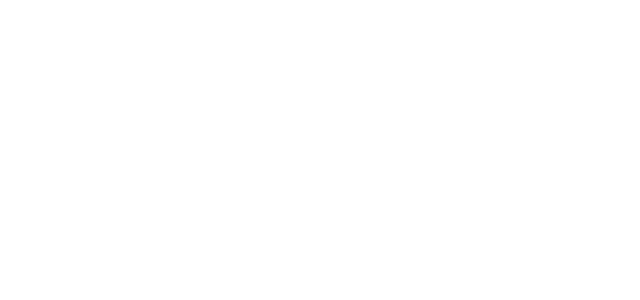
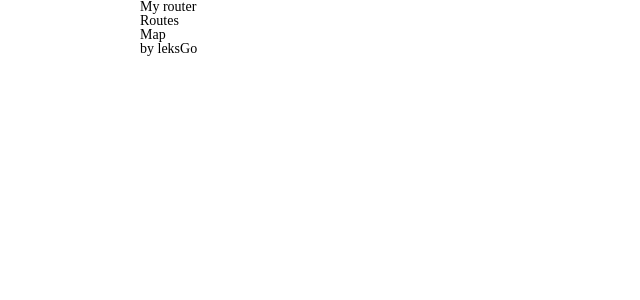
Before and after one commit to leksGoDev/locations-mapper, a React (Create React App) app: page / in a window 1280 px wide. Shown: the top 300 px of the page, without its empty margins (0-640 px from the left). Built offline with nearby package versions, Linux system fonts and the light colour scheme.

Commit message:
First CSS

```diff
--- a/public/index.html
+++ b/public/index.html
@@ -7,7 +7,7 @@
       name="description"
       content="Web site created using create-react-app"
     />
-    <title>React App</title>
+    <title>My router</title>
   </head>
   <body>
     <noscript>You need to enable JavaScript to run this app.</noscript>
--- /dev/null
+++ b/src/App.css
@@ -0,0 +1,36 @@
+/*----------------- ОБНУЛЕНИЕ -----------------*/
+*{padding:0;margin:0;border:0;}
+*,*:before,*:after{-moz-box-sizing:border-box;-webkit-box-sizing:border-box;box-sizing:border-box;}
+:focus,:active{outline:none;}
+a:focus,a:active{outline:none;}
+nav,footer,header,aside{display:block;}
+html,body{height:100%;width:100%;font-size:100%;line-height:1;font-size:14px;-ms-text-size-adjust:100%;-moz-text-size-adjust:100%;-webkit-text-size-adjust:100%;}
+input,button,textarea{font-family:inherit;}
+input::-ms-clear{display:none;}
+button{cursor:pointer;}
+button::-moz-focus-inner{padding:0;border:0;}
+a,a:visited{text-decoration:none;}
+a:hover{text-decoration:none;}
+ul li{list-style:none;}
+img{vertical-align:top;}
+h1,h2,h3,h4,h5,h6{font-size:inherit;font-weight:inherit;}
+/*-----------------  -----------------*/
+header{
+    flex: 0 0 auto;
+}
+footer{
+    flex: 0 0 auto;
+}
+.wrapper{
+
+}
+.container{
+    margin: 0 auto;
+    max-width: 1000px;
+    display: flex;
+    flex-direction: column;
+}
+.content{
+    flex: 1 0 auto;
+    height: 100%;
+}
--- a/src/App.js
+++ b/src/App.js
@@ -1,8 +1,15 @@
-function App() {
-  return (
-    <div>
+import './App.css'
+export default function App() {
+    return (
+        <div className="wrapper">
+            <div className="container">
+                <header>My router</header>
+                <div className="content">
+                    <div>Routes</div>
+                    <div>Map</div>
+                </div>
+                <footer>by leksGo</footer>
+            </div>
     </div>
   );
 }
-
-export default App;
```
